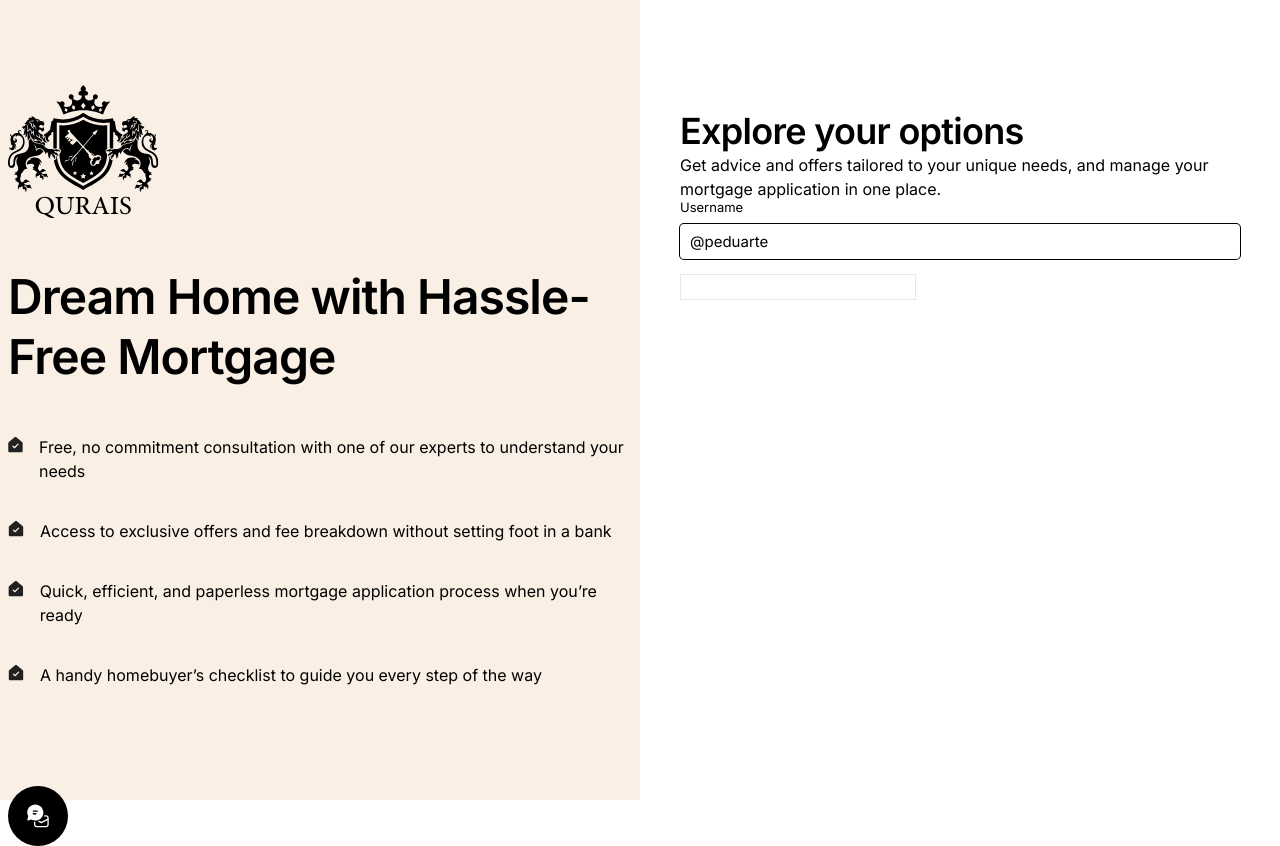
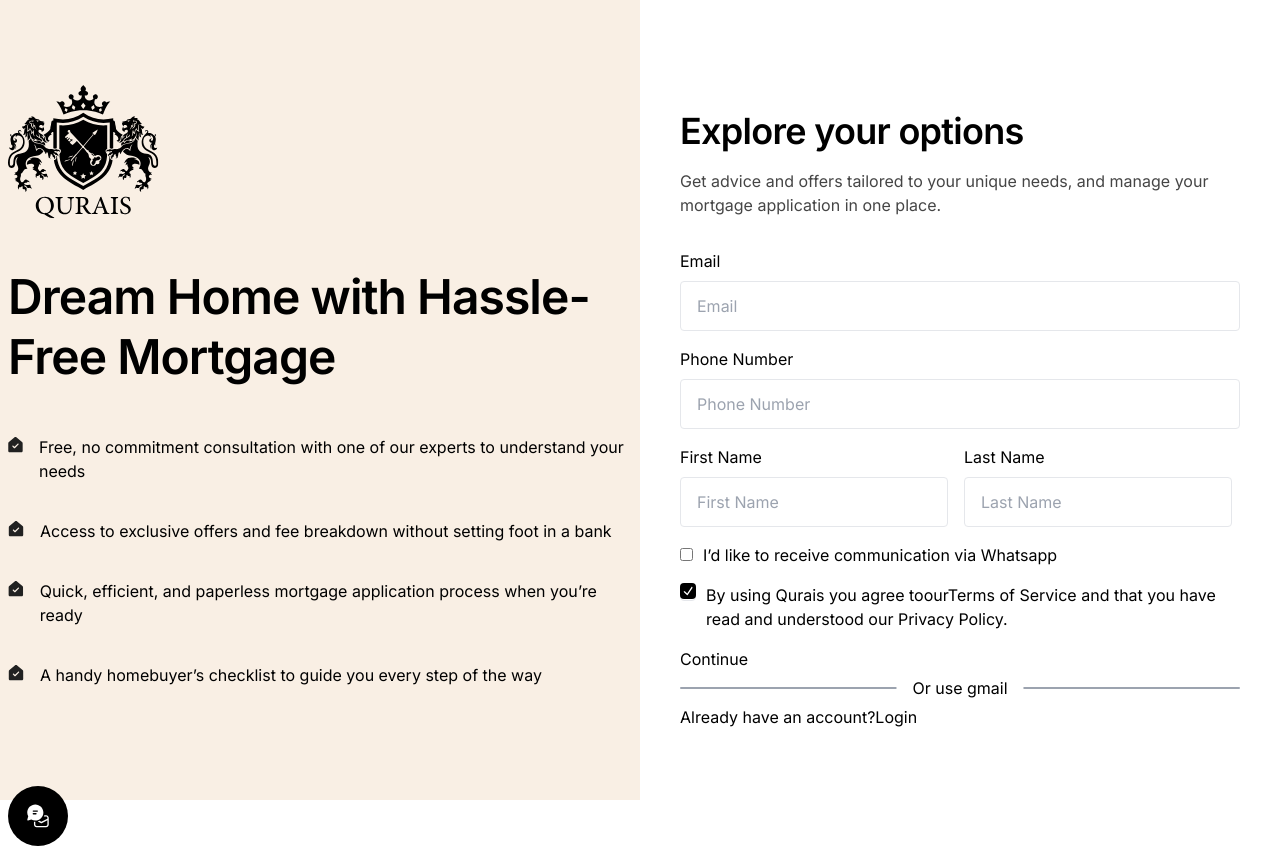
Before and after one commit to masudrahman-dev/qurais, a React (Vite) app: page / in a window 1280 px wide. Built offline with nearby package versions, Linux system fonts and the light colour scheme.

Commit message:
make a resueble checkbox

```diff
--- a/package.json
+++ b/package.json
@@ -10,6 +10,9 @@
     "preview": "vite preview"
   },
   "dependencies": {
+    "@radix-ui/colors": "^3.0.0",
+    "@radix-ui/react-checkbox": "^1.0.4",
+    "@radix-ui/react-icons": "^1.3.0",
     "clsx": "^2.1.0",
     "localforage": "^1.10.0",
     "match-sorter": "^6.3.4",
--- /dev/null
+++ b/src/components/atoms/button/Button.tsx
@@ -0,0 +1,20 @@
+import React, { ReactNode, forwardRef } from "react";
+import clx from "../../../utils/clx";
+
+interface ButtonProps {
+  children?: ReactNode;
+  className?: string;
+  type?: "submit" | "button";
+}
+
+const Button = forwardRef<HTMLButtonElement, ButtonProps>(
+  ({ children, className, type = "button" }, ref) => {
+    return (
+      <button ref={ref} type={type} className={clx("", className)}>
+        {children ? children : "button"}
+      </button>
+    );
+  }
+);
+
+export default Button;
--- /dev/null
+++ b/src/components/atoms/checkbox/Checkbox.tsx
@@ -0,0 +1,49 @@
+import clsx from "clsx";
+import React, { ReactNode, useImperativeHandle, useState } from "react";
+import clx from "../../../utils/clx";
+import { CheckIcon } from "@radix-ui/react-icons";
+
+export type CheckboxProps = React.InputHTMLAttributes<HTMLInputElement> & {
+  label?: ReactNode;
+  isChecked?: boolean;
+};
+
+const Checkbox = React.forwardRef(
+  (
+    { value, className, id, isChecked = false, ...rest }: CheckboxProps,
+    ref
+  ) => {
+    const checkboxRef = React.useRef<HTMLInputElement>(null);
+
+    useImperativeHandle(ref, () => checkboxRef.current);
+
+    const [isCheck, setIsCheck] = useState(isChecked);
+
+    useImperativeHandle(ref, () => checkboxRef.current);
+
+    const handleCheckboxChange = (e: React.ChangeEvent<HTMLInputElement>) => {
+      setIsCheck(e.target.checked);
+    };
+
+    return (
+      <div className={clx("relative ", className)}>
+        <input
+          className="w-4 h-4 border rounded     appearance-none   "
+          type="checkbox"
+          {...rest}
+          ref={checkboxRef}
+          value={value}
+          onChange={handleCheckboxChange}
+          id={id}
+          {...rest}
+        />
+
+        {isCheck && (
+          <CheckIcon className="absolute  w-4 h-4  bg-black rounded text-white pointer-events-none  top-0 left-0 " />
+        )}
+      </div>
+    );
+  }
+);
+
+export default Checkbox;
--- a/src/components/atoms/input/Input.tsx
+++ b/src/components/atoms/input/Input.tsx
@@ -5,15 +5,30 @@ interface InputProps {
   fieldProps?: string;
   className?: string;
   type?: "text" | "email" | "password" | "tel";
+  id?: string;
+  placeholder?: string;
 }
 
 const Input = forwardRef<HTMLInputElement, InputProps>(
-  ({ className, type = "text", ...fieldProps }, ref) => {
-    console.log("fieldProps :>> ", fieldProps);
+  (
+    {
+      className,
+      type = "text",
+      placeholder = "placeholder",
+      id,
+      ...fieldProps
+    },
+    ref
+  ) => {
     return (
       <input
-        className={clx(" border ", className)}
+        className={clx(
+          " border focus:outline-none placeholder:text-base w-full  rounded font-normal px-4 py-3",
+          className
+        )}
         type={type}
+        placeholder={placeholder}
+        id={id}
         {...fieldProps}
         ref={ref}
       />
--- a/src/components/templates/create-account/CreateAccount.tsx
+++ b/src/components/templates/create-account/CreateAccount.tsx
@@ -2,6 +2,10 @@ import React, { useRef } from "react";
 
 import CreateAccountLeftSide from "../../organisms/create-account-left-side/CreateAccountLeftSide";
 import Input from "../../atoms/input/Input";
+import Button from "../../atoms/button/Button";
+
+import { CheckIcon } from "@radix-ui/react-icons";
+import Checkbox from "../../atoms/checkbox/Checkbox";
 
 const CreateAccount = () => {
   const ref = useRef<HTMLInputElement | null>(null);
@@ -14,28 +18,70 @@ const CreateAccount = () => {
           <div className="max-w-[608px] mx-auto pt-[85px]">
             <form className="p-6">
               <h2 className="text-title">Explore your options</h2>
-              <p className="text-base">
+              <p className="text-base pt-4 pb-8 text-dark">
                 Get advice and offers tailored to your unique needs, and manage
                 your mortgage application in one place.
               </p>
 
-              <div>
-                <fieldset className="mb-[15px] w-full flex flex-col justify-start">
-                  <label
-                    className="text-[13px] leading-none mb-2.5 text-violet12 block"
-                    htmlFor="username"
-                  >
-                    Username
+              <div className="space-y-base">
+                <div>
+                  <label className="block " htmlFor="email">
+                    <p className="pb-2 text-base">Email</p>
+                    <Input type={"email"} placeholder="Email" />
                   </label>
-                  <input
-                    className="grow shrink-0 rounded px-2.5 text-[15px] leading-none text-violet11 shadow-[0_0_0_1px] shadow-violet7 h-[35px] focus:shadow-[0_0_0_2px] focus:shadow-violet8 outline-none"
-                    id="username"
-                    defaultValue="@peduarte"
-                  />
-                </fieldset>
+                </div>
+
+                <div>
+                  <label className="block  " htmlFor="username">
+                    <p className="pb-2 text-base">Phone Number</p>
+                    <Input type={"tel"} placeholder="Phone Number" />
+                  </label>
+                </div>
+
+                <div className="flex gap-4">
+                  <label className="block " htmlFor="username">
+                    <p className="pb-2 text-base">First Name</p>
+                    <Input type={"text"} placeholder="First Name" />
+                  </label>
+
+                  <label className="block " htmlFor="username">
+                    <p className="pb-2 text-base">Last Name</p>
+                    <Input type={"text"} placeholder="Last Name" />
+                  </label>
+                </div>
+
+                <div>
+                  <label className="block space-x-[10px] " htmlFor="username">
+                    <input type="checkbox" />
+                    <span>I’d like to receive communication via Whatsapp</span>
+                  </label>
+                </div>
+                <div className="flex items-baseline gap-[10px]">
+                  <Checkbox isChecked={true} />
+
+                  <p>
+                    By using Qurais you agree to
+                    <span>ourTerms of Service</span> and that you have read and
+                    understood our <span>Privacy Policy</span>.
+                  </p>
+                </div>
+
+                <Button>Continue</Button>
+
+                <div className="relative">
+                  <div className="h-[2px] rounded-full bg-gray-400 w-full"></div>
+                  <span className="absolute px-4 py-2 rounded-lg  bg-white top-1/2 left-1/2 -translate-x-1/2 -translate-y-1/2">
+                    Or use gmail
+                  </span>
+                </div>
+                <div>
+                  <p>
+                    <span>Already have an account?</span>
+
+                    <span>Login</span>
+                  </p>
+                </div>
               </div>
-
-              <Input ref={ref} type={"password"} />
             </form>
           </div>
         </div>
--- a/src/index.css
+++ b/src/index.css
@@ -9,6 +9,7 @@
     font-family: "Inter", sans-serif;
     font-optical-sizing: auto;
     font-style: normal;
+    font-size: 1rem;
     font-variation-settings: "slnt" 0;
   }
 }
--- a/tailwind.config.js
+++ b/tailwind.config.js
@@ -1,4 +1,5 @@
 /** @type {import('tailwindcss').Config} */
+import { blackA, violet } from "@radix-ui/colors";
 export default {
   content: ["./index.html", "./src/**/*.{js,ts,jsx,tsx}"],
   theme: {
@@ -13,6 +14,14 @@ export default {
         silver: {
           DEFAULT: "#F7F8FA",
         },
+        dark: {
+          DEFAULT: "#454545",
+        },
+        ...blackA,
+        ...violet,
+      },
+      space: {
+        base: "1rem",
       },
       fontSize: {
         heading: [
```
Also changed, not shown: src/App.tsx (+6 -3 lines), 1 other file (tests, documents, lock files or other folders).
